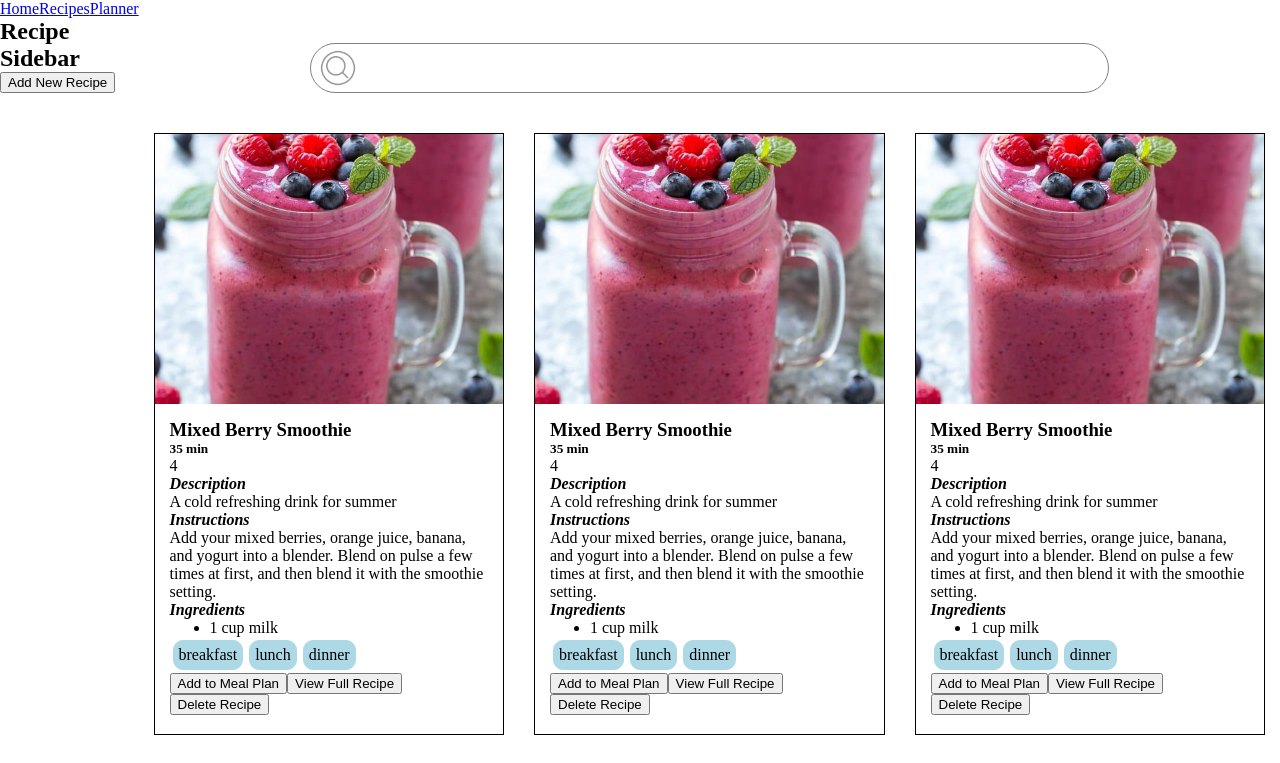
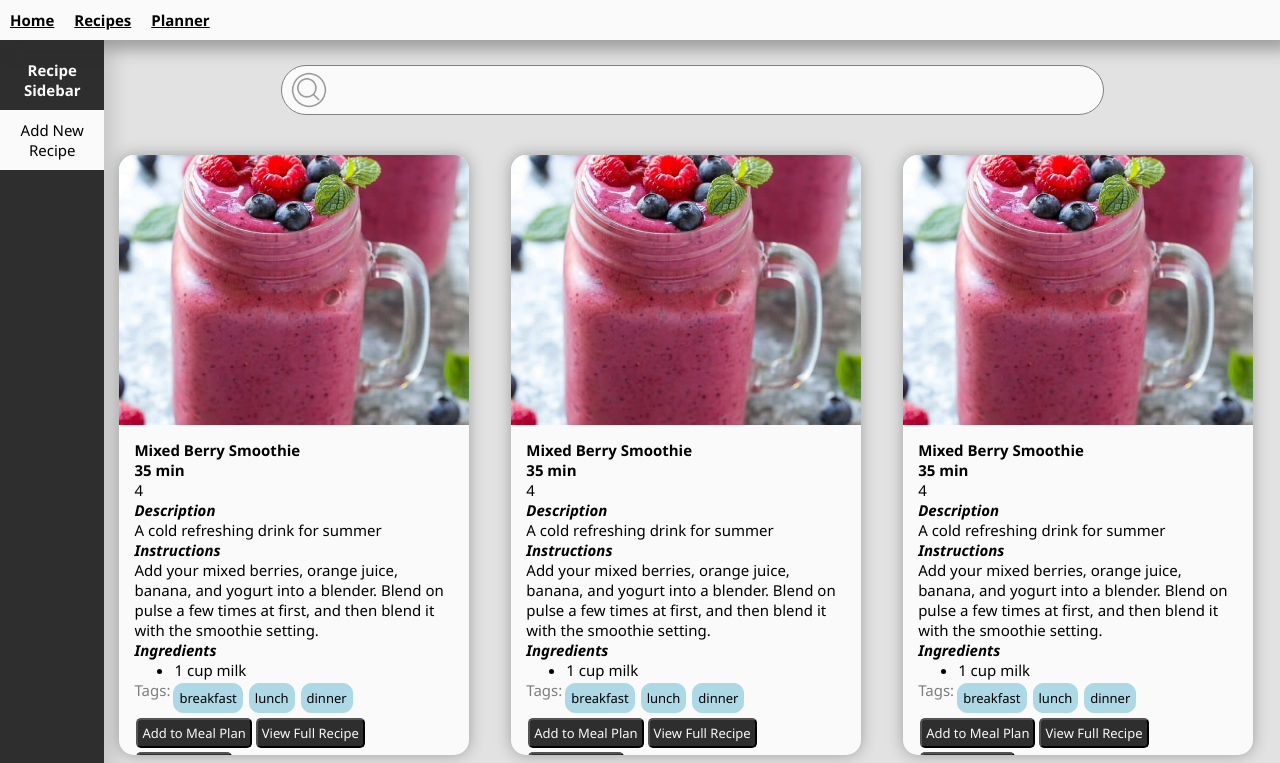
Before and after one commit to naxan/solo-project, a React app: page / in a window 1280 px wide. Shown: the top 763 px of the page. Built offline with nearby package versions, Linux system fonts and the light colour scheme.

Commit message:
Adds significant styling

```diff
--- a/client/components/HeaderNav.jsx
+++ b/client/components/HeaderNav.jsx
@@ -3,10 +3,16 @@ import { Link } from 'react-router-dom';
 
 const HeaderNav = () => {
   return (
-    <div>
-      <Link to='/'>Home</Link>
-      <Link to='/recipes'>Recipes</Link>
-      <Link to='/planner'>Planner</Link>
+    <div id='header-nav'>
+      <Link to='/' className='nav-link'>
+        Home
+      </Link>
+      <Link to='/recipes' className='nav-link'>
+        Recipes
+      </Link>
+      <Link to='/planner' className='nav-link'>
+        Planner
+      </Link>
     </div>
   );
 };
--- a/client/components/RecipeCard.jsx
+++ b/client/components/RecipeCard.jsx
@@ -56,11 +56,13 @@ const RecipeCard = ({
         <p>{instructions}</p>
         <em>Ingredients</em>
         <ul>{ingredientList}</ul>
-        <div id='tag-list'>{tagList}</div>
+        <div id='tag-list'><span>Tags: </span>{tagList}</div>
         <div>
-          <button>Add to Meal Plan</button>
-          <button>View Full Recipe</button>
-          <button onClick={handleDeleteRecipe}>Delete Recipe</button>
+          <button className='recipe-card-button'>Add to Meal Plan</button>
+          <button className='recipe-card-button'>View Full Recipe</button>
+          <button className='recipe-card-button' onClick={handleDeleteRecipe}>
+            Delete Recipe
+          </button>
         </div>
       </div>
     </div>
--- a/client/components/RecipeSidebar.jsx
+++ b/client/components/RecipeSidebar.jsx
@@ -5,9 +5,11 @@ import { useNavigate } from 'react-router-dom';
 const RecipeSidebar = () => {
   const navigate = useNavigate();
   return (
-    <div>
+    <div id='recipe-sidebar'>
       <h2>Recipe Sidebar</h2>
-      <button id='add-recipe' onClick={() => navigate('/recipes/new')}>Add New Recipe</button>
+      <button id='add-recipe' onClick={() => navigate('/recipes/new')}>
+        Add New Recipe
+      </button>
     </div>
   );
 };
--- a/client/containers/RecipeContainer.jsx
+++ b/client/containers/RecipeContainer.jsx
@@ -26,7 +26,6 @@ const RecipeContainer = () => {
       const recipe = recipeList[i];
       const title = recipe.title.toUpperCase();
       const currentSearch = search.toUpperCase();
-      console.log(title, currentSearch);
       if (title.includes(currentSearch)) {
         recipeCards.push(<RecipeCard key={recipe.id} {...recipe} />);
       }
--- a/client/styles/styles.css
+++ b/client/styles/styles.css
@@ -3,6 +3,12 @@
 */
 * {
   margin: 0;
+  font-size: 15px;
+  font-family: 'Segoe UI', Tahoma, Geneva, Verdana, sans-serif;
+}
+
+body {
+  background-color: #e2e2e2;
 }
 
 em {
@@ -25,13 +31,24 @@ input:focus {
 /*
 * CLASSES
 */
+
+.nav-link {
+  margin: 10px;
+  color: black;
+  font-weight: bold;
+}
+
 .recipe-card {
   display: flex;
   flex-direction: column;
   max-width: 350px;
   max-height: 600px;
-  border: 1px solid black;
+  /* border: 1px solid black; */
   margin: 15px;
+  background-color: #fafafa;
+  border-radius: 15px;
+  overflow: hidden;
+  box-shadow: 0px 0px 15px rgba(48, 48, 48, 0.376);
 }
 
 .recipe-img {
@@ -47,8 +64,12 @@ input:focus {
   padding: 15px;
 }
 
-.recipe-content h3 {
+/* .recipe-card-content h3 {
   margin: 0px;
+} */
+
+.recipe-card-content span {
+  color: #7e7e7e;
 }
 
 .tag {
@@ -61,6 +82,16 @@ input:focus {
 
 .tag p {
   margin: 0;
+  font-size: 13px;
+}
+
+.recipe-card-button {
+  background-color: #2e2e2e;
+  color: #fafafa;
+  margin: 2px;
+  padding: 4px;
+  font-size: 13px;
+  border-radius: 5px;
 }
 
 /*
@@ -100,7 +131,7 @@ input:focus {
   font-size: 18px;
 
   /* search icon */
-  background: url('../images/search.png') top left no-repeat;
+  background: url('../images/search.png') top left no-repeat #fafafa;
   background-size: 40px 40px;
   background-position: 7px 50%;
 }
@@ -119,3 +150,34 @@ input:focus {
 
 #new-recipe-form-container {
 }
+
+#recipe-sidebar {
+  background-color: #2e2e2e;
+  box-shadow: 10px 10px 15px rgba(48, 48, 48, 0.137);
+  padding-top: 20px;
+  display: flex;
+  flex-direction: column;
+  align-items: center;
+}
+
+#recipe-sidebar h2 {
+  text-align: center;
+  color: #fafafa;
+}
+
+#header-nav {
+  display: flex;
+  justify-content: left;
+  align-items: center;
+  height: 40px;
+  background-color: #fafafa;
+  box-shadow: 10px 10px 15px rgba(48, 48, 48, 0.376);
+  position: relative;
+}
+
+#add-recipe {
+  margin-top: 10px;
+  padding: 10px 0 10px 0;
+  background-color: #fafafa;
+  border: 0px;
+}
```
